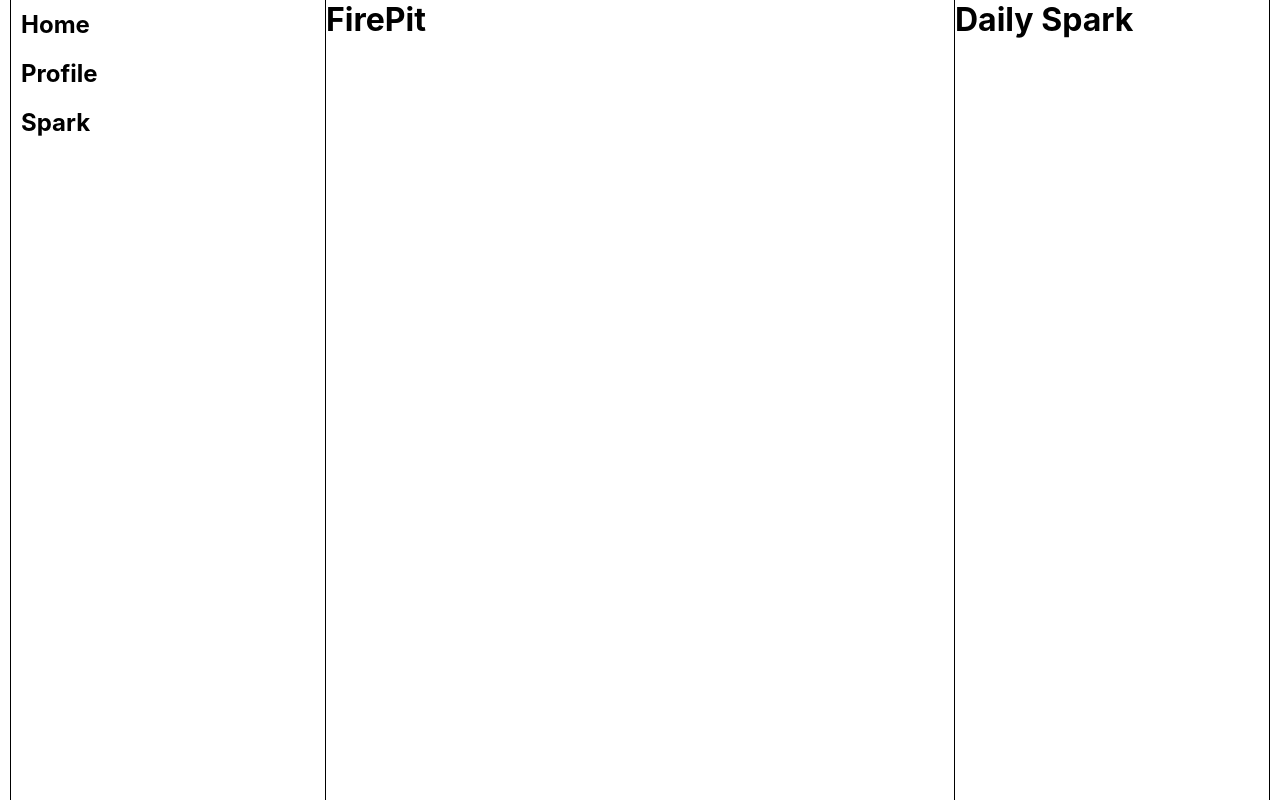
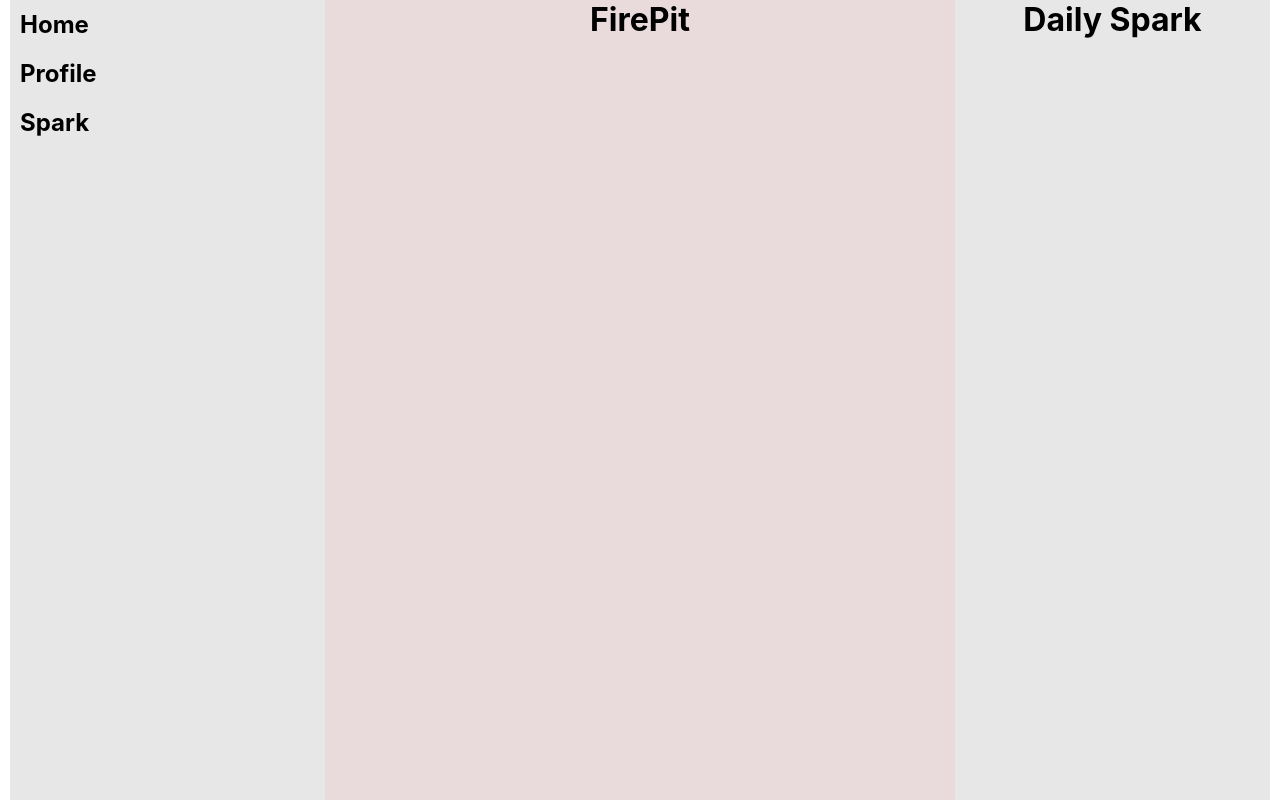
Before and after one commit to ttheolier/firepit, a React (Create React App) app: page / in a window 1280 px wide. Built offline with nearby package versions, Linux system fonts and the light colour scheme.

Commit message:
small format things mostly

```diff
--- a/src/DailySpark.css
+++ b/src/DailySpark.css
@@ -1,5 +1,10 @@
 .dailySpark{
     flex: 0.25;
     /*for visualizing compartments*/
-    border-right: 1px solid black;
+    /*border-right: 1px solid black;*/
+    background-color: rgb(231, 231, 231);
 }
+
+.dsHeader{
+    text-align: center;
+}
--- a/src/DailySpark.js
+++ b/src/DailySpark.js
@@ -4,7 +4,9 @@ import './DailySpark.css';
 function DailySpark() {
     return(
         <div className = "dailySpark">
-            <h1>Daily Spark</h1>
+            <div className = "dsHeader">
+                <h1>Daily Spark</h1>
+            </div>
         </div>
     );
 }
--- a/src/Pit.css
+++ b/src/Pit.css
@@ -1,4 +1,9 @@
 .pit{
-    border-right: 1px solid black;
+    /*border-right: 1px solid black;*/
     flex:0.5;
+    background-color: rgb(233, 219, 219);
 }
+
+.pitheader{
+    text-align: center;
+}
--- a/src/Pit.js
+++ b/src/Pit.js
@@ -5,7 +5,9 @@ function Pit(){
     return(
         <div className = "pit">
             {/*pit*/}
-            <h1>FirePit</h1>
+            <div className = "pitheader">
+                <h1>FirePit</h1>
+            </div>
         </div>
     );
 }
--- a/src/Sidebar.css
+++ b/src/Sidebar.css
@@ -1,7 +1,8 @@
 .sidebar{
-    border-right: 1px solid black;
+    /*border-right: 1px solid black;*/
     flex: 0.25;
     /*min-width: 300px;*/
     /*for visualizing compartments*/
-    border-left: 1px solid black;
+    /*border-left: 1px solid black;*/
+    background-color: rgb(231, 231, 231);
 }
--- a/src/SidebarSelect.css
+++ b/src/SidebarSelect.css
@@ -7,4 +7,5 @@
     background-color:rgb(180, 180, 180);
     border-radius: 20px;
     color:rgb(255, 0, 0);
+    transition: color 150ms ease-out;
 }
```
